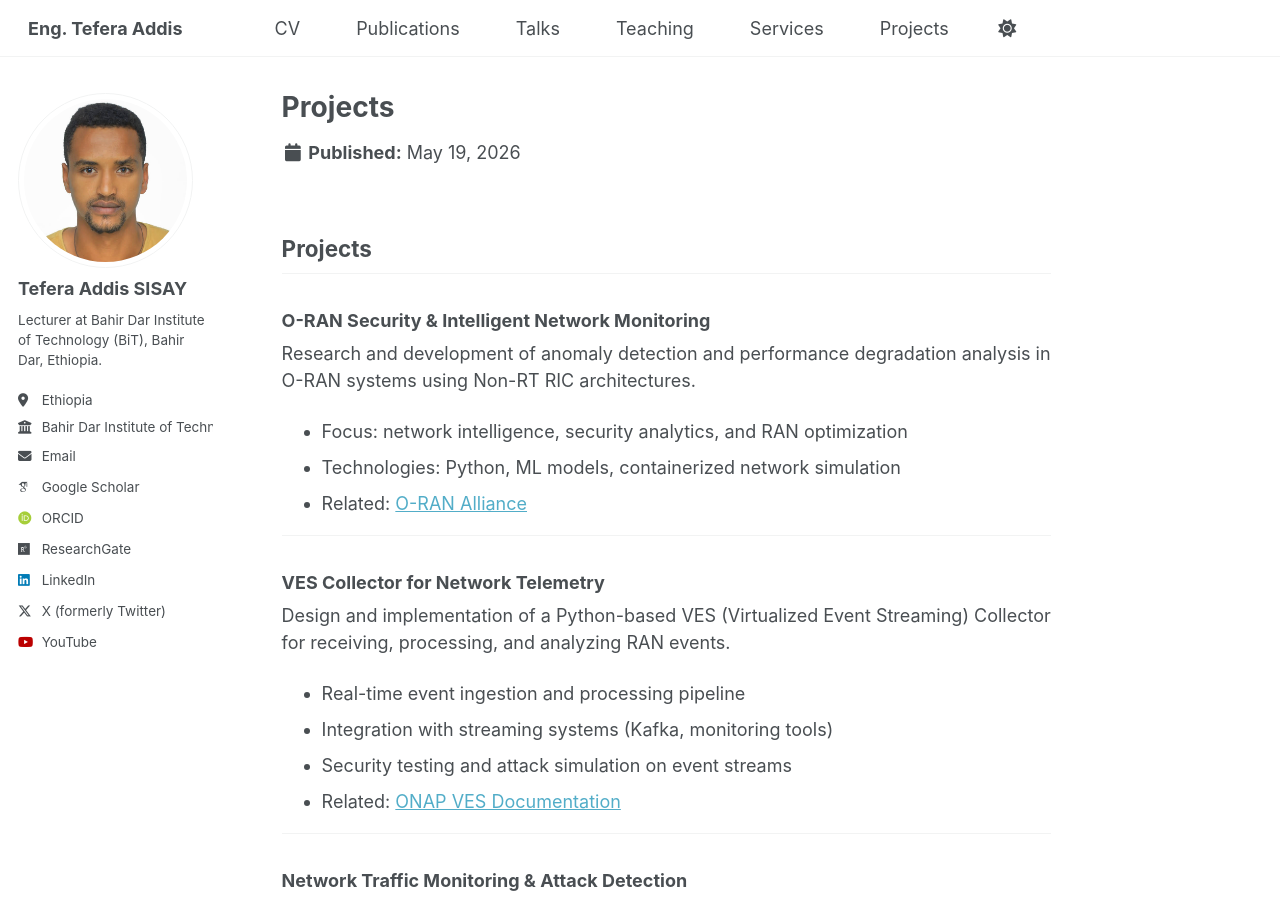
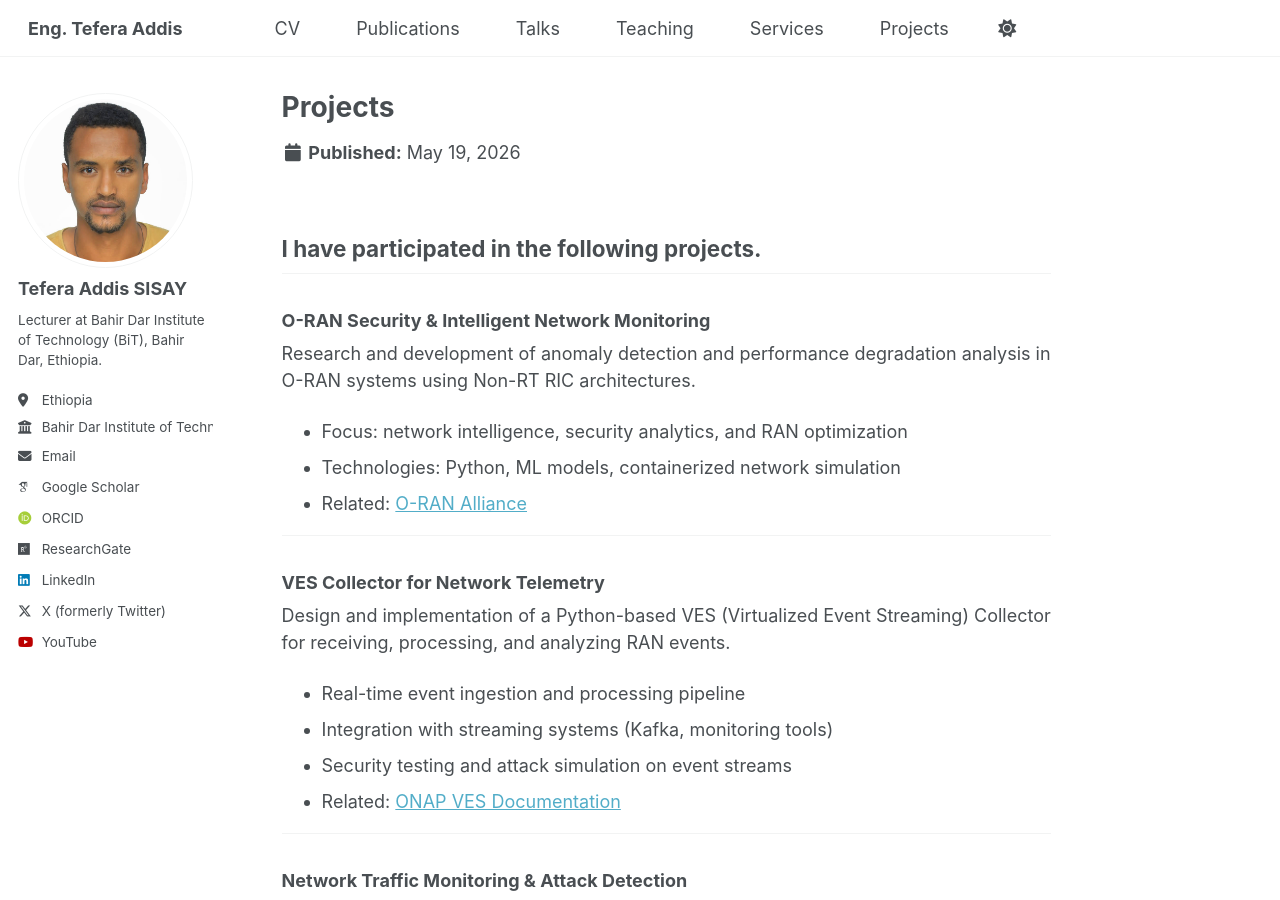
Before and after one commit to tefera-addis-sisay/tefera-addis-sisay.github.io, a Jekyll site: the page built from _project/project-1.md, in a window 1280 px wide and 900 px high. Built offline with Jekyll 4.4.1, drawn with Linux system fonts in a browser that asks for light colours; some web fonts are replaced; a script bundle is joined from its source files by our own code; library files that are not in the unit come from our copies.

Commit message:
Update project-1.md

```diff
--- a/_project/project-1.md
+++ b/_project/project-1.md
@@ -4,7 +4,7 @@ permalink: /projects/
 author_profile: true
 ---
 
-## Projects
+## I have participated in the following projects.
 
 ### O-RAN Security & Intelligent Network Monitoring
 Research and development of anomaly detection and performance degradation analysis in O-RAN systems using Non-RT RIC architectures.
```
